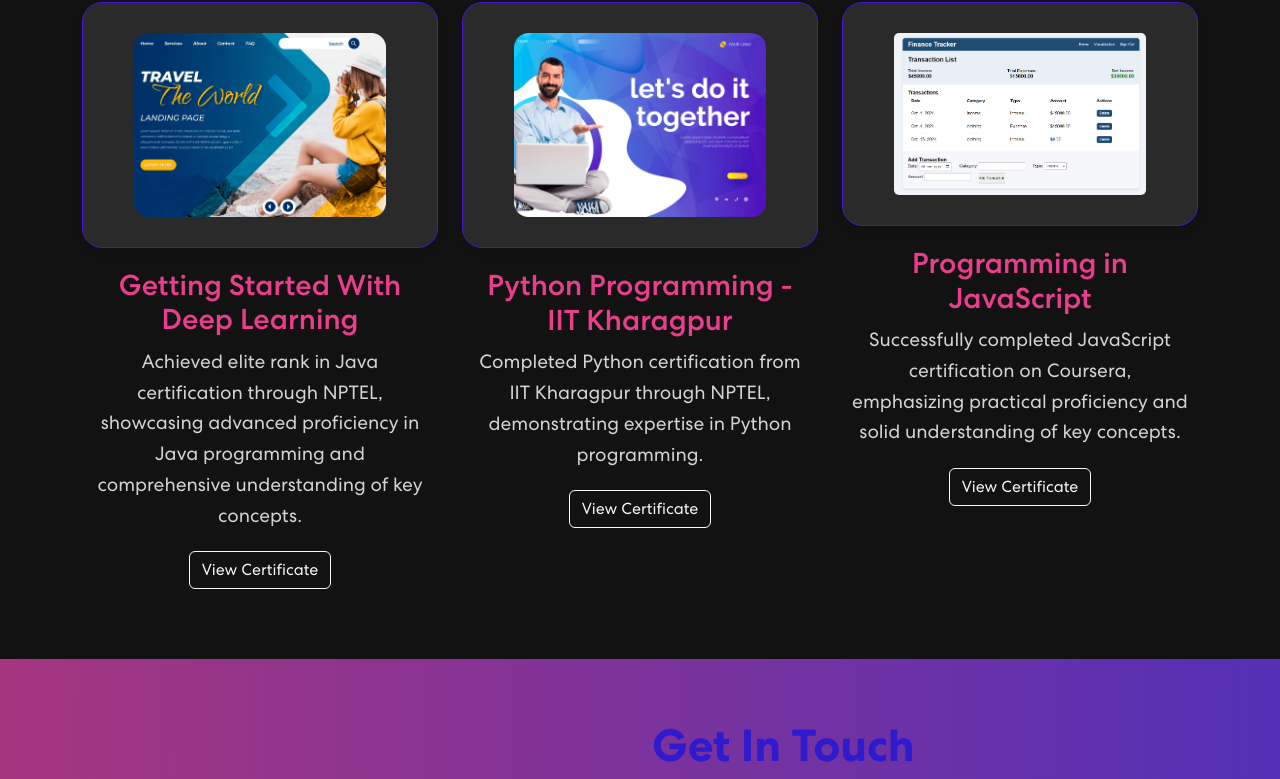
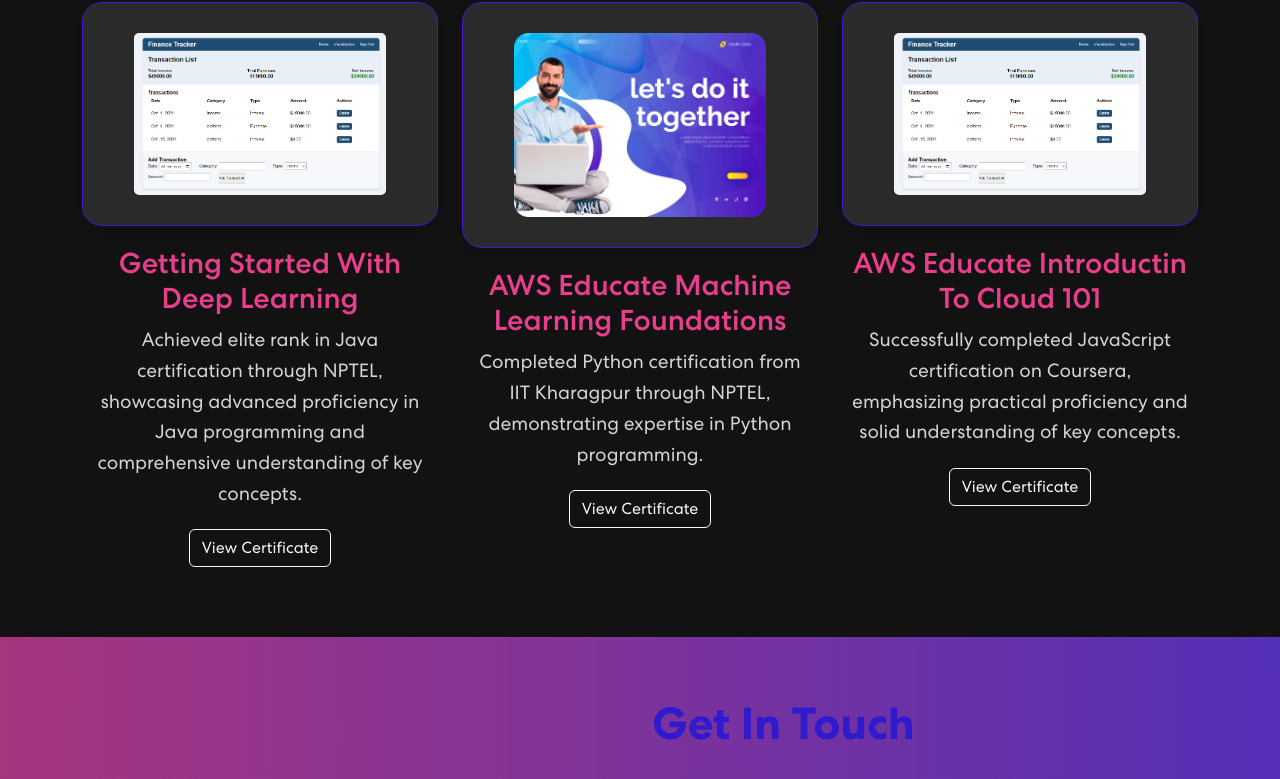
Before and after one commit to allu0786ansari/Allaudin_Ansari_Portfolio, a React (Create React App) app: page / in a window 1280 px wide. Shown: the part 2480-3259 px from the top of the page. Built offline with nearby package versions, Linux system fonts and the light colour scheme.

Commit message:
files updated

```diff
--- a/src/components/Academics.js
+++ b/src/components/Academics.js
@@ -1,6 +1,6 @@
 import { Container, Row, Col } from "react-bootstrap";
 import { AcademicsCard } from "./AcademicsCard";
-import projImg1 from "../assets/img/project-img1.png";
+// import DL from "../assets/img/DL.pdf";
 import projImg2 from "../assets/img/project-img2.png";
 import finance_tracker from "../assets/img/finance_tracker.png";
 
@@ -10,17 +10,17 @@
     {
       title: "Getting Started With Deep Learning",
       description: "Achieved elite rank in Java certification through NPTEL, showcasing advanced proficiency in Java programming and comprehensive understanding of key concepts.",
-      imgUrl: projImg1,
-      certUrl: "#"  // Use actual certificate URL
+      imgUrl: finance_tracker,
+      certUrl: "DL"  // Use actual certificate URL
     },
     {
-      title: "Python Programming - IIT Kharagpur",
+      title: "AWS Educate Machine Learning Foundations",
       description: "Completed Python certification from IIT Kharagpur through NPTEL, demonstrating expertise in Python programming.",
       imgUrl: projImg2,
       certUrl: "#"
     },
     {
-      title: "Programming in JavaScript",
+      title: "AWS Educate Introductin To Cloud 101",
       description: "Successfully completed JavaScript certification on Coursera, emphasizing practical proficiency and solid understanding of key concepts.",
       imgUrl: finance_tracker,
       certUrl: "#"
```
